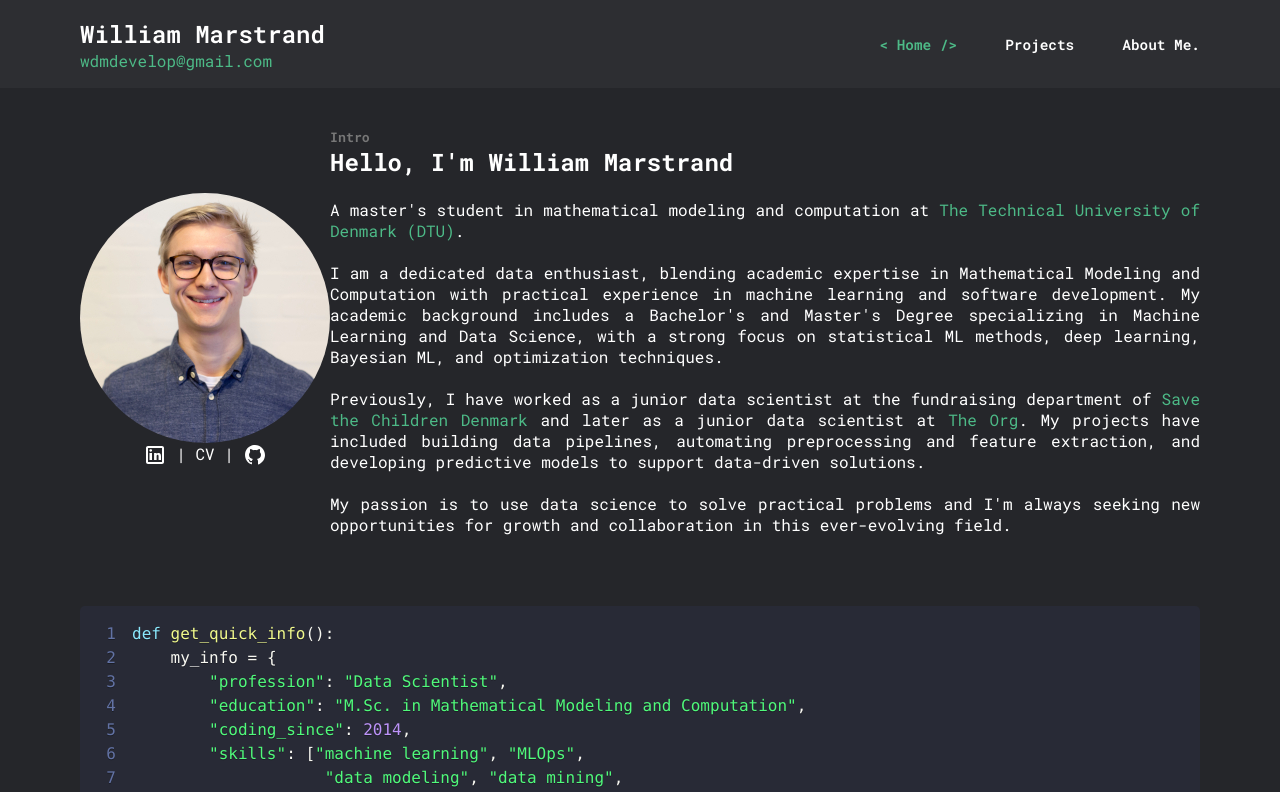
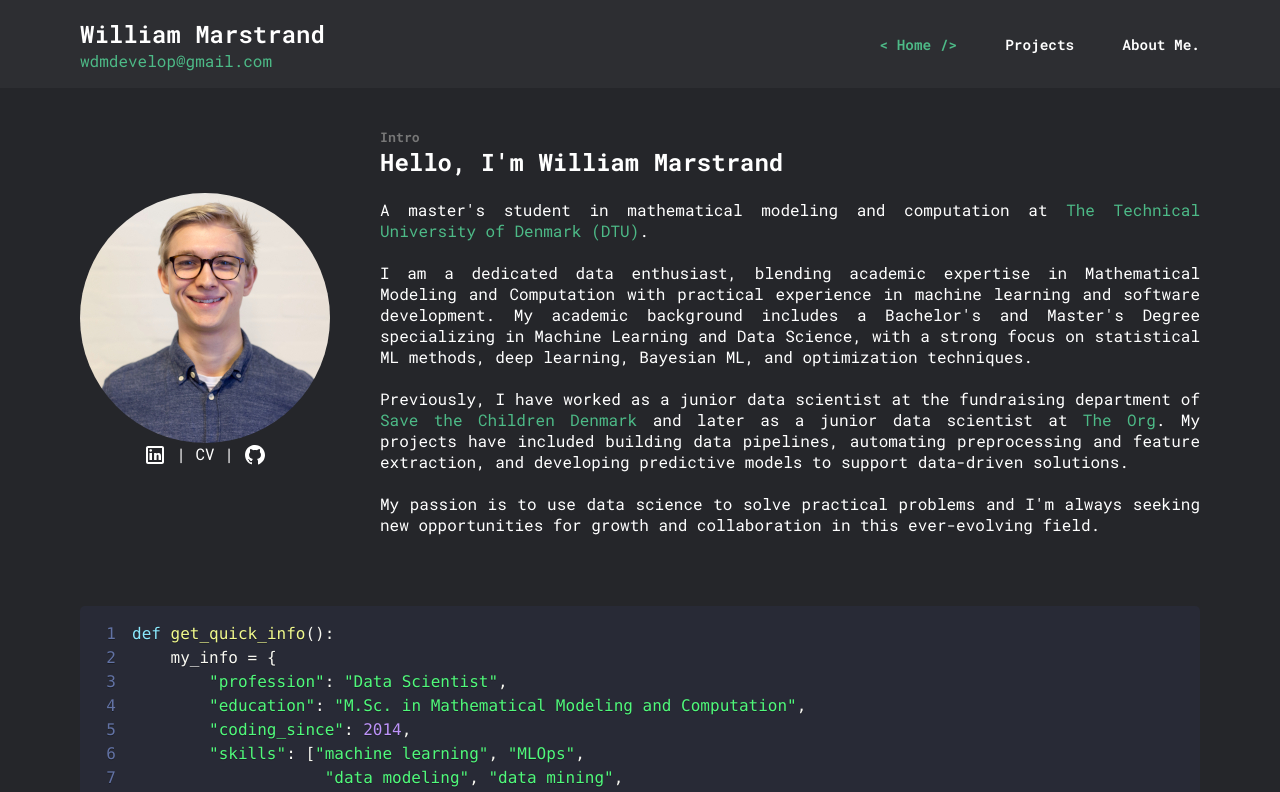
Before and after one commit to wdmdev/william-marstrand, a Next.js app: page / in a window 1280 px wide. Shown: the top 792 px of the page. Built offline with nearby package versions, Linux system fonts and the light colour scheme.

Commit message:
add margin-right profile picture

```diff
--- a/styles/globals.css
+++ b/styles/globals.css
@@ -109,6 +109,7 @@ nav ul li {
 
 .profile-picture {
   align-items: center;
+  margin-right: 50px;
 }
 
 .profile-refs {
@@ -252,6 +253,7 @@ footer ul li {
   /* About */
   .profile-picture {
     margin-top: 120px;
+    margin-right: 0px;
   }
   .about-card {
     width: 100%;
```
